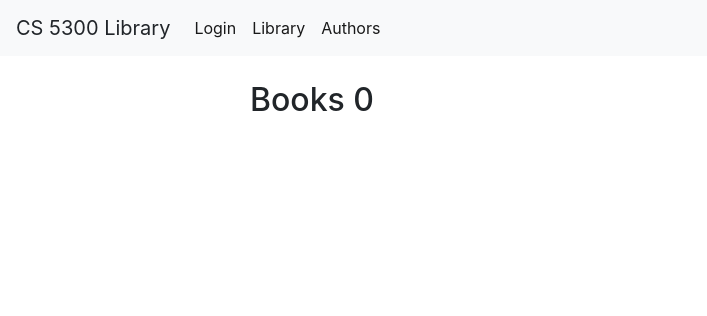
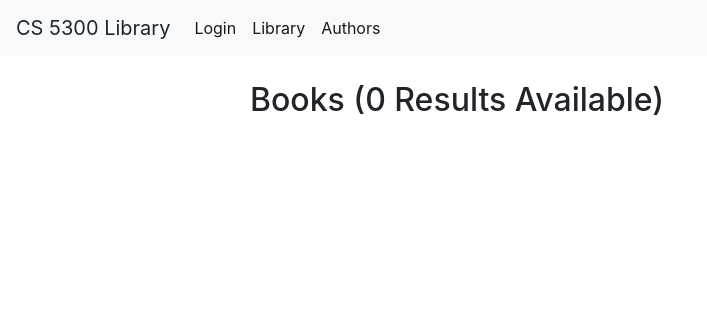
Before and after one commit to cmp998/CS5300, a Django app: page /library/1 in a window 1280 px wide. Shown: the top 316 px of the page, without its empty margins (0-707 px from the left). Run offline with Django 3.2, Linux system fonts and the light colour scheme; data that the repository does not hold is empty; some libraries are stand-ins or nearby versions.

Commit message:
Updated one more thing

```diff
--- a/librarysite/library/templates/librarybooks.html
+++ b/librarysite/library/templates/librarybooks.html
@@ -1,7 +1,7 @@
 {% extends "base.html" %}
 {% block content %}
     <div class="mx-auto" style="padding-left: 250px; padding-right: 250px; padding-top: 25px">
-        <h2 class="text-monospace">Books {{books|length}}</h2>
+        <h2 class="text-monospace">Books ({{books|length}} Results Available)</h2>
         <div class="">
         </div>
             <div id="replaceable-content">
```
